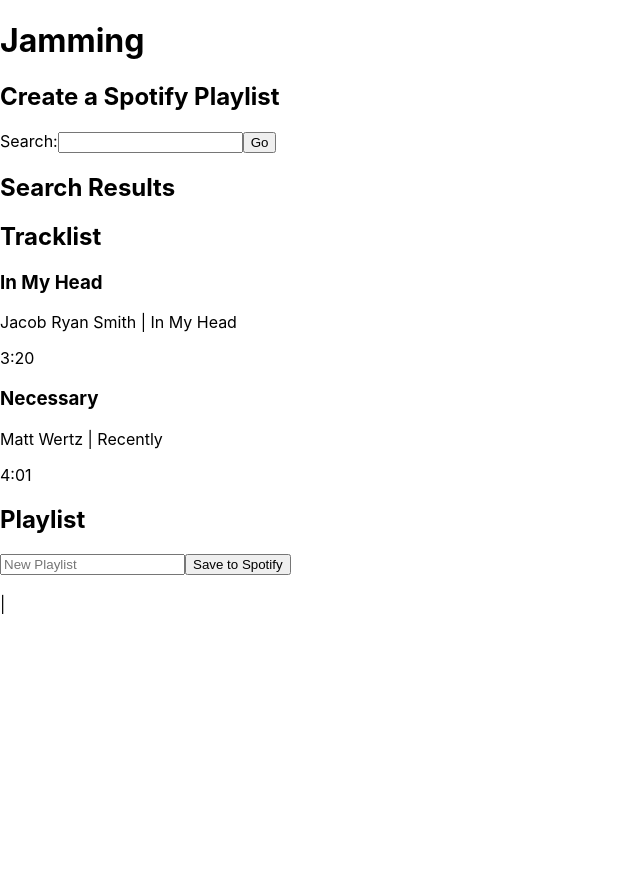
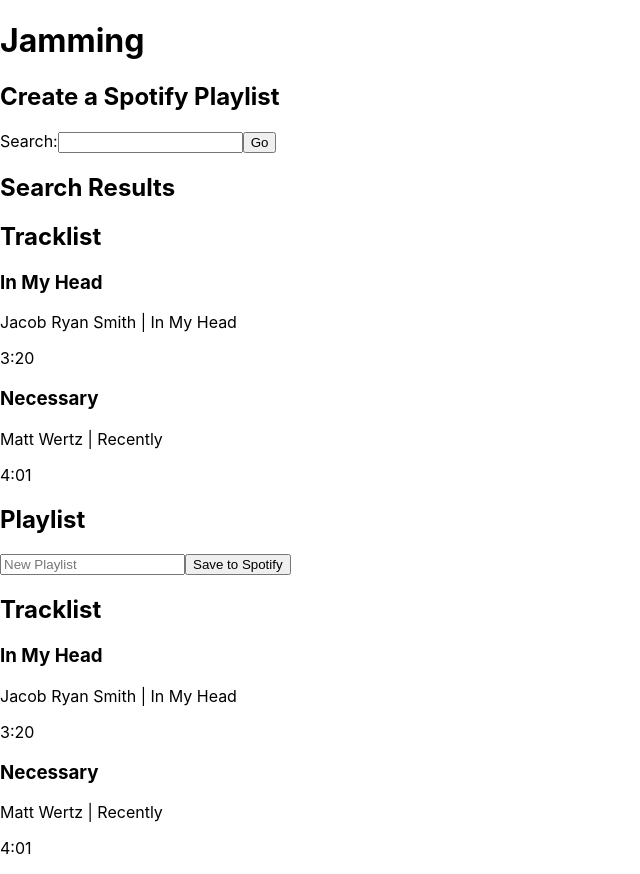
Before and after one commit to kjohnson-webdev/jamming, a React (Create React App) app: page / in a window 1280 px wide. Shown: the whole page, without its empty margins (0-640 px from the left). Before the commit the page ends 800 px from the top, so only its background shows below. Built offline with nearby package versions, Linux system fonts and the light colour scheme.

Commit message:
test[Playlist]: add formatDuration test

```diff
--- a/src/playlist/Playlist.js
+++ b/src/playlist/Playlist.js
@@ -1,13 +1,13 @@
 import React from 'react';
 
-import Track from '../track/Track';
+import Tracklist from '../tracklist/Tracklist';
 
 function Playlist() {
     return (
         <div>
             <h2>Playlist</h2>
             <input placeholder="New Playlist" /><button>Save to Spotify</button>
-            <Track />
+            <Tracklist />
         </div>
     )
 }
--- a/src/track/Track.js
+++ b/src/track/Track.js
@@ -5,7 +5,7 @@
         <div>
             <h3>{name}</h3>
             <p><span>{artist}</span> | <span>{album}</span></p>
-            <p>{duration}</p>
+            <p data-testid="duration">{duration}</p>
         </div>
     );
 };
```
Also changed, not shown: 1 other file (tests, documents, lock files or other folders).
